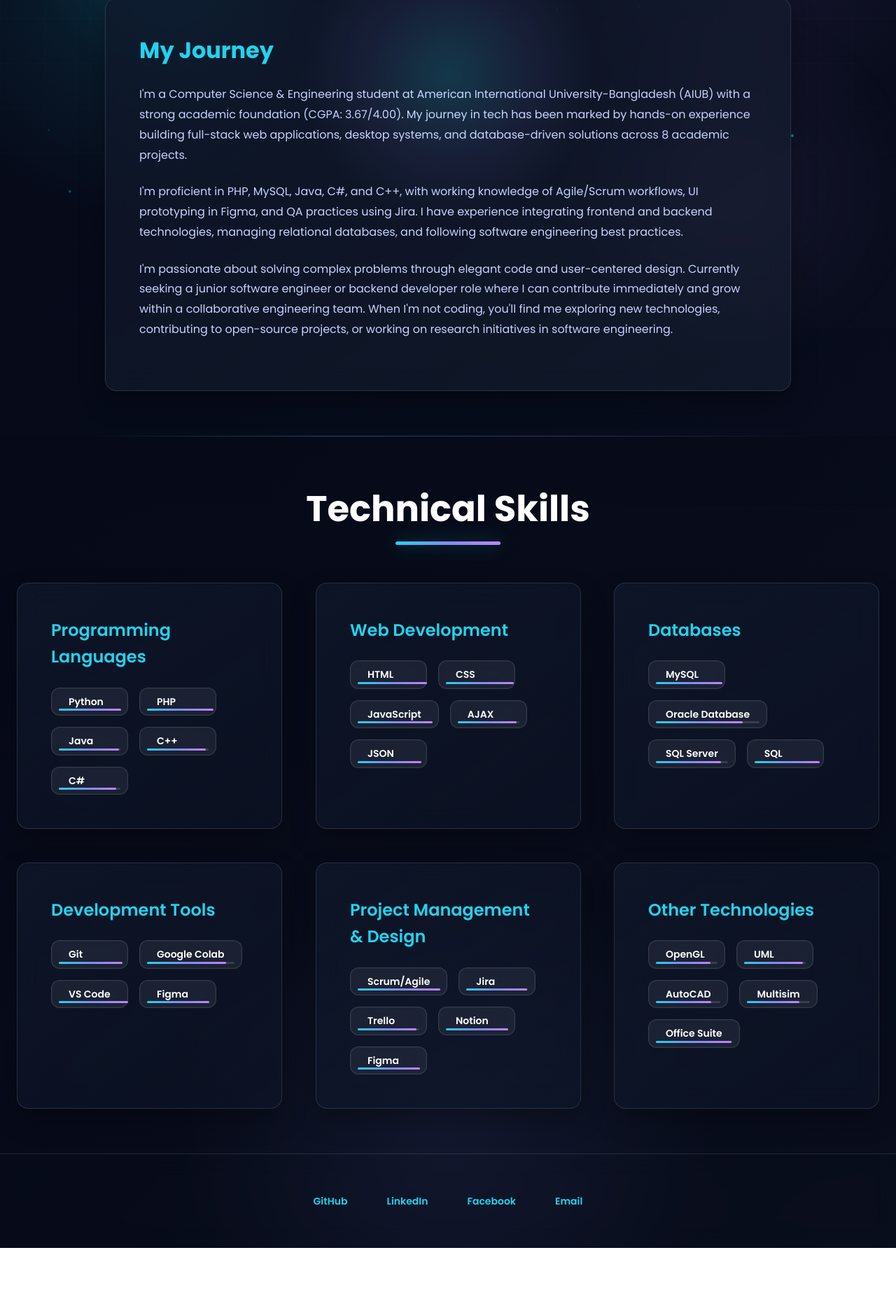
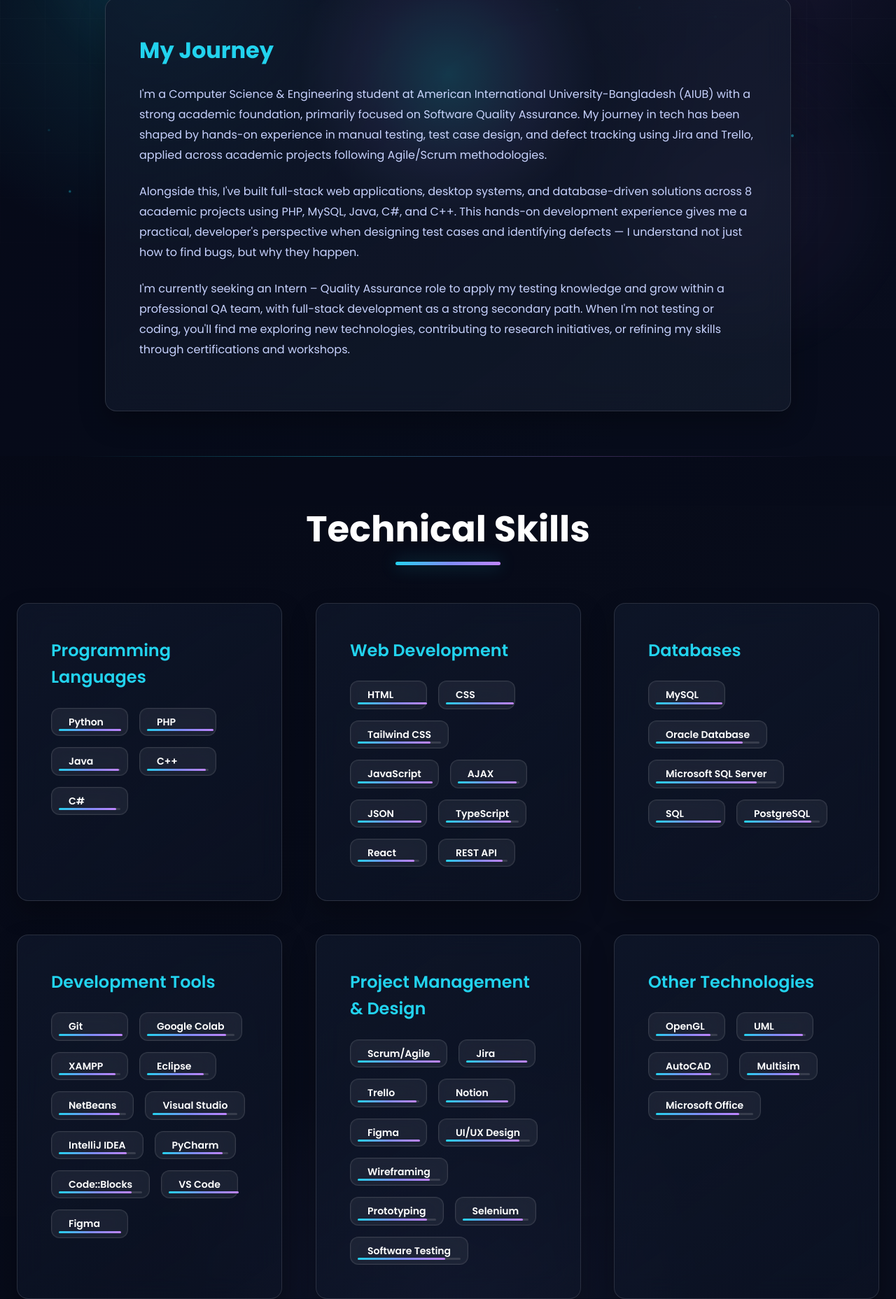
Before and after one commit to tanvir04itachi/tanvir04itachi.github.io, a plain HTML site: page about.html in a window 1280 px wide. Shown: the part 294-2151 px from the top of the page at 70% size. Before the commit the page ends 2078 px from the top, so only its background shows below. Drawn offline with Linux system fonts and the light colour scheme.

Commit message:
Updated Portfolio

```diff
--- a/about.html
+++ b/about.html
@@ -62,19 +62,21 @@
                     <h2>My Journey</h2>
                     <p>
                         I'm a Computer Science & Engineering student at American International University-Bangladesh (AIUB)
-                        with a strong academic foundation (CGPA: 3.67/4.00). My journey in tech has been marked by hands-on experience
-                        building full-stack web applications, desktop systems, and database-driven solutions across 8 academic projects.
+                        with a strong academic foundation, primarily focused on Software Quality Assurance. My journey in tech
+                        has been shaped by hands-on experience in manual testing, test case design, and defect tracking using
+                        Jira and Trello, applied across academic projects following Agile/Scrum methodologies.
                     </p>
                     <p>
-                        I'm proficient in PHP, MySQL, Java, C#, and C++, with working knowledge of Agile/Scrum workflows, UI prototyping
-                        in Figma, and QA practices using Jira. I have experience integrating frontend and backend technologies, managing
-                        relational databases, and following software engineering best practices.
+                        Alongside this, I've built full-stack web applications, desktop systems, and database-driven solutions
+                        across 8 academic projects using PHP, MySQL, Java, C#, and C++. This hands-on development experience
+                        gives me a practical, developer's perspective when designing test cases and identifying defects —
+                        I understand not just how to find bugs, but why they happen.
                     </p>
                     <p>
-                        I'm passionate about solving complex problems through elegant code and user-centered design. Currently seeking a
-                        junior software engineer or backend developer role where I can contribute immediately and grow within a collaborative
-                        engineering team. When I'm not coding, you'll find me exploring new technologies, contributing to open-source projects,
-                        or working on research initiatives in software engineering.
+                        I'm currently seeking an Intern – Quality Assurance role to apply my testing knowledge and grow within
+                        a professional QA team, with full-stack development as a strong secondary path. When I'm not testing
+                        or coding, you'll find me exploring new technologies, contributing to research initiatives, or
+                        refining my skills through certifications and workshops.
                     </p>
                 </div>
             </div>
@@ -105,9 +107,13 @@
                     <div class="skill-badges">
                         <span class="skill-badge">HTML</span>
                         <span class="skill-badge">CSS</span>
+                        <span class="skill-badge">Tailwind CSS</span>
                         <span class="skill-badge">JavaScript</span>
                         <span class="skill-badge">AJAX</span>
                         <span class="skill-badge">JSON</span>
+                        <span class="skill-badge">TypeScript</span>
+                        <span class="skill-badge">React</span>
+                        <span class="skill-badge">REST API</span>
                     </div>
                 </div>
 
@@ -117,8 +123,9 @@
                     <div class="skill-badges">
                         <span class="skill-badge">MySQL</span>
                         <span class="skill-badge">Oracle Database</span>
-                        <span class="skill-badge">SQL Server</span>
+                        <span class="skill-badge">Microsoft SQL Server</span>
                         <span class="skill-badge">SQL</span>
+                        <span class="skill-badge">PostgreSQL</span>
                     </div>
                 </div>
 
@@ -128,6 +135,13 @@
                     <div class="skill-badges">
                         <span class="skill-badge">Git</span>
                         <span class="skill-badge">Google Colab</span>
+                        <span class="skill-badge">XAMPP</span>
+                        <span class="skill-badge">Eclipse</span>
+                        <span class="skill-badge">NetBeans</span>
+                        <span class="skill-badge">Visual Studio</span>
+                        <span class="skill-badge">IntelliJ IDEA</span>
+                        <span class="skill-badge">PyCharm</span>
+                        <span class="skill-badge">Code::Blocks</span>
                         <span class="skill-badge">VS Code</span>
                         <span class="skill-badge">Figma</span>
                     </div>
@@ -142,6 +156,11 @@
                         <span class="skill-badge">Trello</span>
                         <span class="skill-badge">Notion</span>
                         <span class="skill-badge">Figma</span>
+                        <span class="skill-badge">UI/UX Design</span>
+                        <span class="skill-badge">Wireframing</span>
+                        <span class="skill-badge">Prototyping</span>
+                        <span class="skill-badge">Selenium</span>
+                        <span class="skill-badge">Software Testing</span>
                     </div>
                 </div>
 
@@ -153,7 +172,7 @@
                         <span class="skill-badge">UML</span>
                         <span class="skill-badge">AutoCAD</span>
                         <span class="skill-badge">Multisim</span>
-                        <span class="skill-badge">Office Suite</span>
+                        <span class="skill-badge">Microsoft Office</span>
                     </div>
                 </div>
             </div>
```
Also changed, not shown: index.html (+11 -9 lines).
